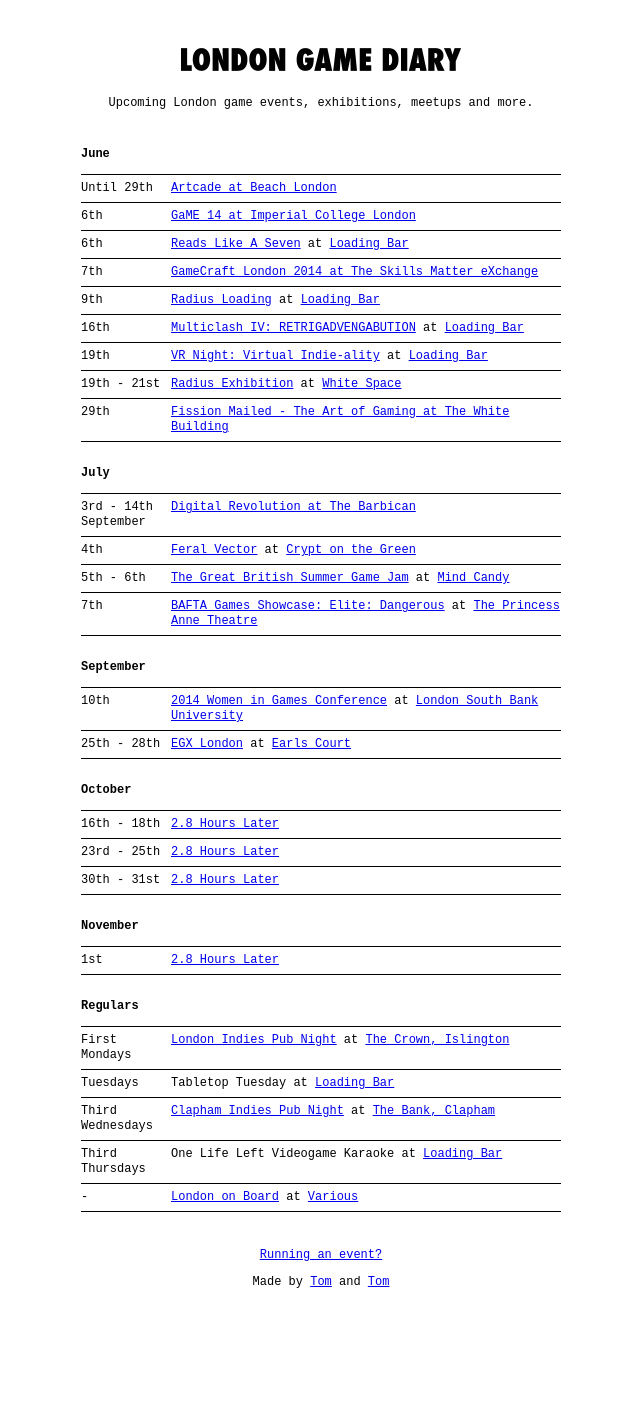
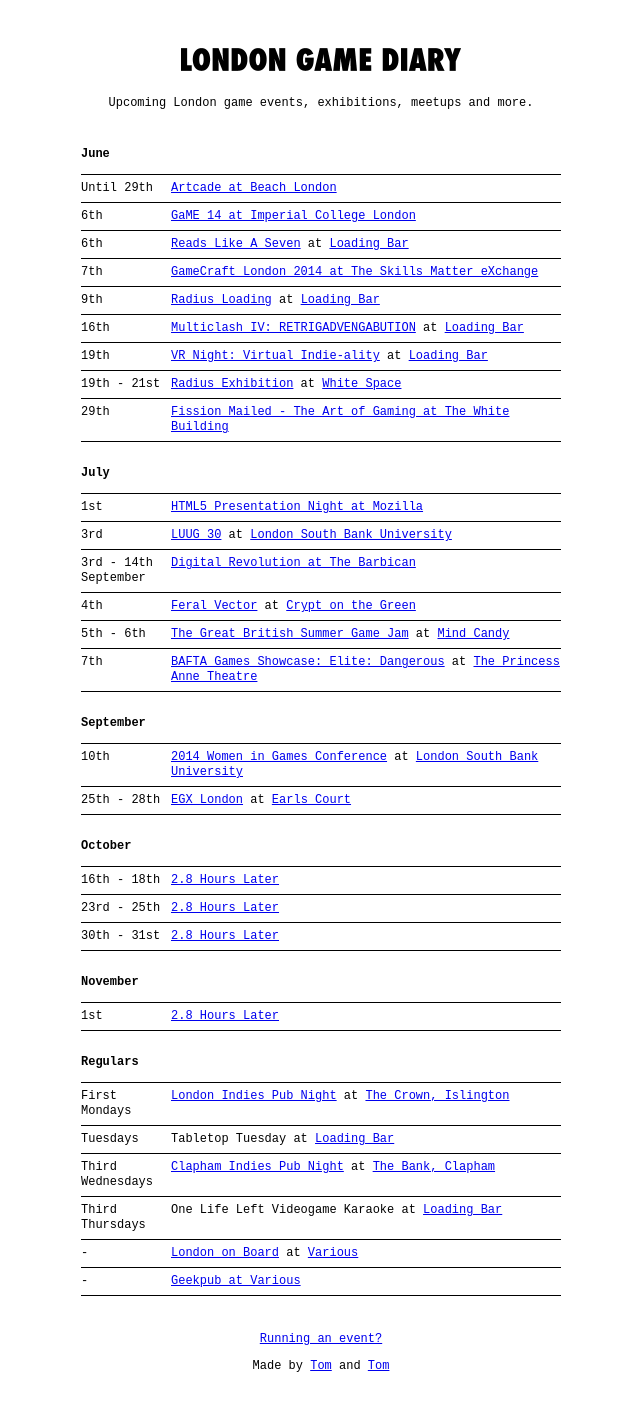
Before and after one commit to thomasmarshall/londongamediary.com, a Jekyll site: the page built from index.md, in a window 1280 px wide. Shown: the whole page, without its empty margins (319-959 px from the left). Built offline with Jekyll 4.4.1, drawn with Linux system fonts in a browser that asks for light colours; before the commit the page ends 1338 px from its top, so only the background shows below that.

Commit message:
Update index.md

```diff
--- a/index.md
+++ b/index.md
@@ -17,6 +17,8 @@
 
 ### July
 
+1st | [HTML5 Presentation Night at Mozilla](http://www.meetup.com/London-HTML5-Game-Developers/events/188693262/)
+3rd | [LUUG 30](http://www.meetup.com/London-Unity-Usergroup/events/190705382/) at [London South Bank University](http://www.lsbu.ac.uk/)
 3rd - 14th September | [Digital Revolution at The Barbican](http://www.barbican.org.uk/digital-revolution)
 4th | [Feral Vector](http://feral-vector.com/) at [Crypt on the Green](http://www.cryptonthegreen.com/)
 5th - 6th | [The Great British Summer Game Jam](https://www.eventbrite.com/e/the-great-british-summer-game-jam-with-mind-candy-and-autodesk-tickets-11322502911) at [Mind Candy](http://mindcandy.com/)
@@ -48,3 +50,4 @@
 Third Wednesdays | [Clapham Indies Pub Night](http://www.londonindies.com/) at [The Bank, Clapham](http://thebankuk.co.uk/)
 Third Thursdays | One Life Left Videogame Karaoke at [Loading Bar](http://twitter.com/drinkrelaxplay)
 -        | [London on Board](http://www.londononboard.com/) at [Various](http://www.meetup.com/LondonOnBoard)
+-        | [Geekpub at Various](http://www.meetup.com/geekpub/)
```
